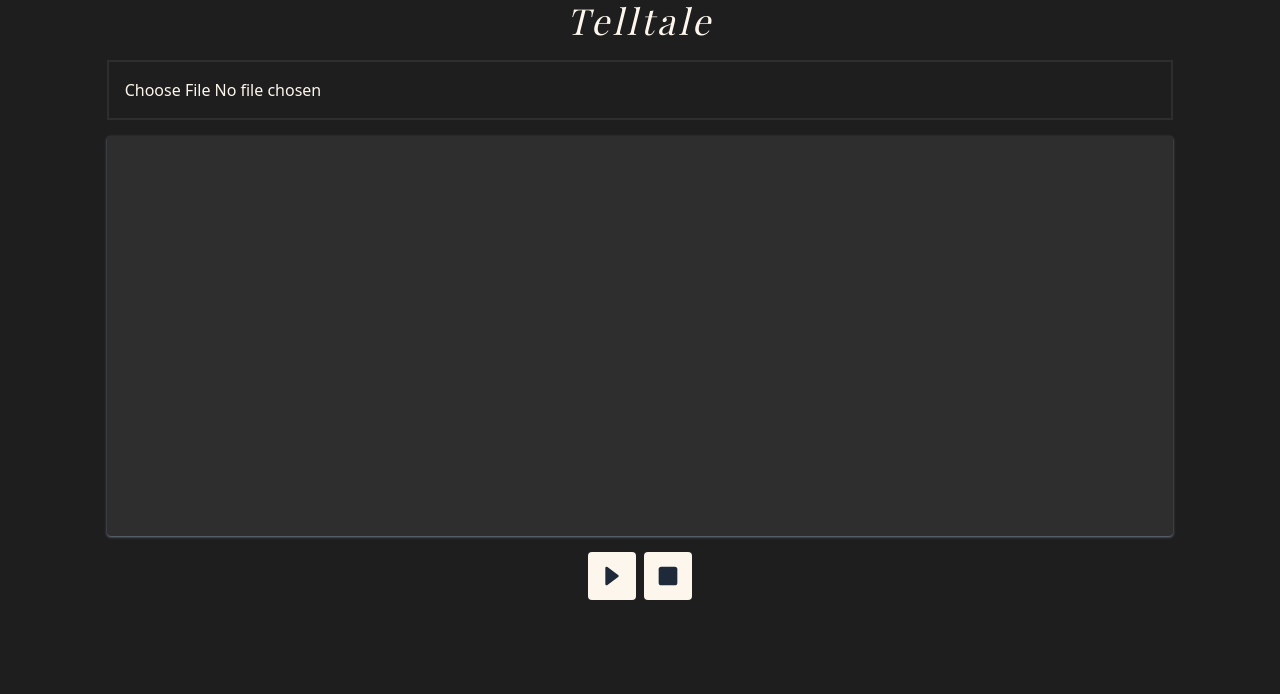
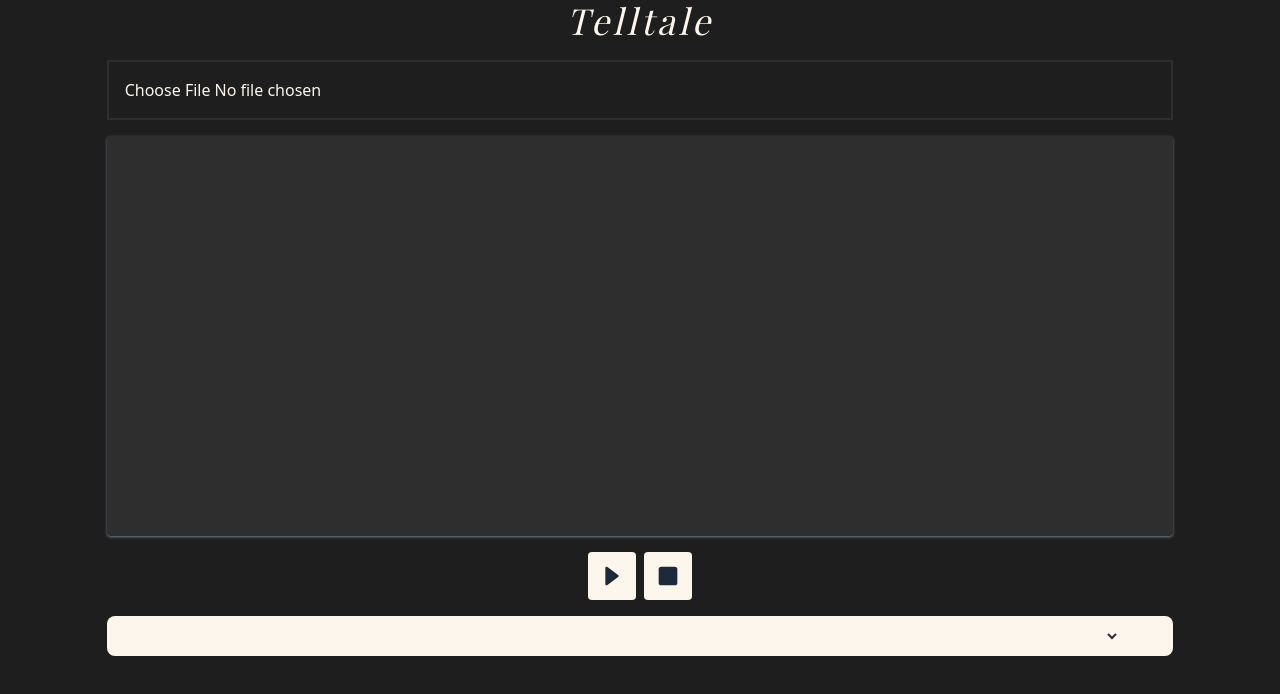
Before and after one commit to PC-Ngumoha/telltale, a Next.js app: page / in a window 1280 px wide. Shown: the top 694 px of the page. Built offline with nearby package versions, Linux system fonts and the light colour scheme; a web font is replaced by a local one.

Commit message:
attempt audio voice selection but still buggy 🐛🐛

```diff
--- a/src/app/page.tsx
+++ b/src/app/page.tsx
@@ -6,13 +6,39 @@
   const contentsRef = useRef<HTMLDivElement>(null);
   const synthRef = useRef<SpeechSynthesis>(null);
   const [isPlaying, setPlaying] = useState(false);
+  const [voices, setVoices] = useState<SpeechSynthesisVoice[]>([]);
+  const [selectedVoice, setSelectedVoice] = useState<SpeechSynthesisVoice>();
 
   useEffect(() => {
     // Setting up synth for use in the later parts of the app
     if (typeof window !== undefined) {
       synthRef.current = window.speechSynthesis;
     }
+
+    const populateVoices = () => {
+      if (typeof speechSynthesis === undefined) {
+        return;
+      }
+      const availableVoices = window.speechSynthesis.getVoices();
+      setVoices(availableVoices);
+      setSelectedVoice(availableVoices[0] || null);
+    };
+
+    // call populateVoices
+    populateVoices();
+    if (
+      typeof speechSynthesis !== undefined &&
+      speechSynthesis.onvoiceschanged !== undefined
+    ) {
+      speechSynthesis.onvoiceschanged = populateVoices;
+    }
   }, []);
+
+  // Aids in the selection of the voice
+  const handleVoiceChange = (evt: React.ChangeEvent<HTMLSelectElement>) => {
+    const voiceIndex = evt.target.value;
+    setSelectedVoice(voices[Number(voiceIndex)]);
+  };
 
   /**
    * Start or Resume reading from text area
@@ -24,6 +50,9 @@
       // Resume if an utterance exists and was paused
       if (synthRef.current.speaking && synthRef.current.paused) {
         synthRef.current.resume(); // resume utterance
+
+        // set playing to true
+        setPlaying(true);
       } else {
         // Otherwise create new utterance and speak
         const text = contentsRef.current?.textContent;
@@ -31,28 +60,38 @@
           const utterance = new SpeechSynthesisUtterance(text);
 
           // Setting event listeners on the speech utterance object
-          utterance.onstart = () => {
-            setPlaying(true);
-          };
+          // utterance.onstart = () => {
+          //   setPlaying(true);
+          // };
 
-          utterance.onresume = () => {
-            setPlaying(true);
-          };
+          // utterance.onresume = () => {
+          //   setPlaying(true);
+          // };
 
-          utterance.onpause = () => {
+          // utterance.onpause = () => {
+          //   setPlaying(false);
+          // };
+
+          utterance.onend = () => {
+            // Once the utterance ends, it should be canceled
+            synthRef.current?.cancel();
+
             setPlaying(false);
           };
 
-          utterance.onend = () => {
-            setPlaying(false);
-          };
+          // If new voice selected, change voice
+          if (selectedVoice) {
+            utterance.voice = selectedVoice;
+          }
+
+          // utterance.voice = selectedVoice;
 
           synthRef.current.speak(utterance);
+
+          // set playing to true
+          setPlaying(true);
         }
       }
-
-      // set playing to true
-      // setPlaying(true);
     }
   };
 
@@ -68,7 +107,7 @@
         synthRef.current.pause();
 
         // set playing to false
-        // setPlaying(false);
+        setPlaying(false);
       }
     }
   };
@@ -204,6 +243,20 @@
             </svg>
           </button>
         </div>
+        {/* Voice selection area */}
+        <div className="w-5/6 bg-secondary flex justify-center rounded-lg">
+          <select
+            onChange={handleVoiceChange}
+            className="bg-transparent text-primary-light p-2 w-[90%] font-bold focus:outline-0"
+          >
+            {/* Populate dropdown with voices */}
+            {voices?.map((voice, idx) => (
+              <option key={idx} value={idx}>{`Voice: ${voice.name} ${
+                voice.default ? "[DEFAULT]" : ""
+              }`}</option>
+            ))}
+          </select>
+        </div>
       </div>
     </main>
   );
```
